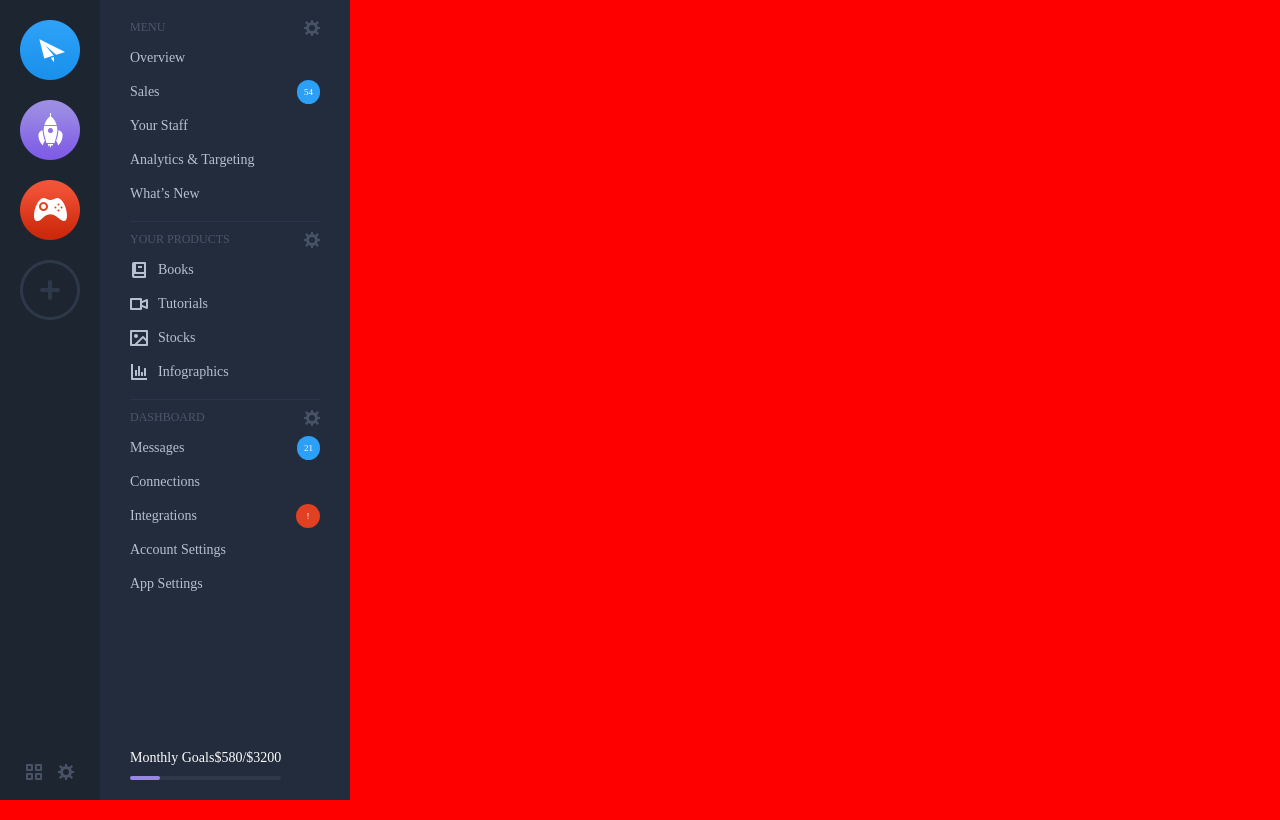
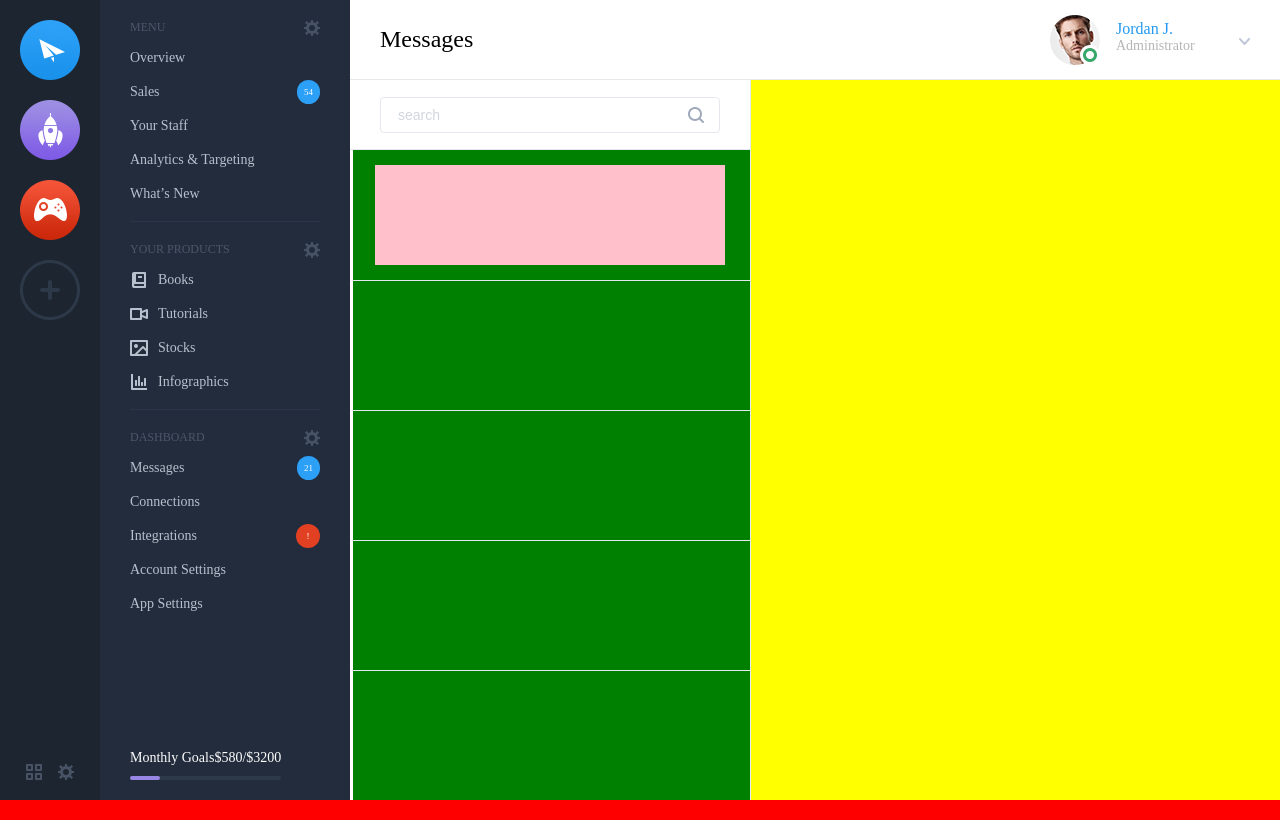
Before and after one commit to sanJane/complex-web, a plain HTML site: page index.html in a window 1280 px wide. Drawn offline with Linux system fonts and the light colour scheme.

Commit message:
10.28 developing

```diff
--- a/css/main.css
+++ b/css/main.css
@@ -44,6 +44,8 @@ body {
 /* 最左侧边栏 */
 #app {
 	/* Formatting Model */
+	flex-shrink: 0;
+	flex-basis: 100px;
 	z-index: 2;
 
 	/* Box Model */
@@ -102,6 +104,8 @@ body {
 /* 中间导航栏 */
 #guide {
 	/* Formatting Model */
+	flex-shrink: 0;
+	flex-basis: 250px;
 
 	/* Box Model */
 	width: 250px;
@@ -110,7 +114,12 @@ body {
 	/* Typographic */
 
 	/* Visual */
+	overflow: scroll;
 	background: #222c3c;
+}
+
+#guide::-webkit-scrollbar {
+	display: none;
 }
 
 #guide::after {
@@ -124,7 +133,12 @@ body {
 	height: 100%;
 
 	/* Box Model */
-	margin: 20px 30px;
+	margin: 0 30px;
+}
+
+#guide .box::before {
+	display: table;
+	content: "";
 }
 
 #guide .box::after {
@@ -151,7 +165,7 @@ body {
 	/* Formatting Model */
 
 	/* Box Model */
-	margin-top: 10px;
+	margin-top: 20px;
 
 	/* Typographic */
 	color: #4c5769;
@@ -255,17 +269,17 @@ body {
 #guide #goal {
 	/* Formatting Model */
 	position: absolute;
-	bottom: 40px;
+	bottom: 20px;
 
 	/* Box Model */
 	height: 30px;
 }
 
-#guide .goal-title {
+#guide #goal .goal-title {
 	/* Formatting Model */
 	/* position: relative; */
 	display: flex;
-	justify-content: space-between;
+	justify-content: space-around;
 	align-items: center;
 
 	/* Typographic */
@@ -302,3 +316,203 @@ body {
 	/* Visual */
 	background: #9886e4;
 }
+
+/* app详情栏 */
+#message {
+	/* Formatting Model */
+	display: flex;
+	flex-direction: column;
+	flex-grow: 1;
+
+	/* Box Model */
+	background: #fff;
+
+	overflow: hidden;
+}
+
+/* app顶栏 */
+#message #top-bar {
+	/* Formatting Model */
+	display: flex;
+	justify-content: space-between;
+	align-items: center;
+	flex-basis: 80px;
+	flex-shrink: 0;
+
+	/* Box Model */
+	border-bottom: 1px solid #e6e9ec;
+	width: 100%;
+	height: 80px;
+
+	/* Visual */
+}
+
+#message #top-bar .title {
+	/* Box Model */
+	margin-left: 30px;
+
+	/* Typographic */
+	font-size: 24px;
+}
+
+#message #top-bar .admin {
+	/* Formatting Model */
+	position: relative;
+
+	/* Box Model */
+	margin-right: 30px;
+	width: 200px;
+	height: 50px;
+}
+
+#message #top-bar .admin_icon {
+	position: absolute;
+	left: 0;
+}
+
+#message #top-bar .drop {
+	position: absolute;
+	top: 20px;
+	right: 0;
+}
+
+#message #top-bar .admin p {
+	margin-left: 66px;
+}
+
+#message #top-bar .name {
+	/* Box Model */
+	margin-top: 5px;
+
+	/* Typographic */
+	font-size: 16px;
+	color: #2399f1;
+}
+
+#message #top-bar .permissions {
+	/* Typographic */
+	font-size: 14px;
+	color: #b5b5b5;
+}
+
+#message .box {
+	/* Formatting Model */
+	display: flex;
+	flex-grow: 1;
+
+	/* Box Model */
+	width: 100%;
+	height: 100%;
+
+	/* Visual */
+	/* background: green; */
+}
+
+#message .chats {
+	/* Formatting Model */
+	display: flex;
+	flex-direction: column;
+	flex-basis: 400px;
+	flex-shrink: 0;
+
+	/* Box Model */
+	border-right: 1px solid #e5e8ee;
+
+	/* Visual */
+	/* background: blue; */
+}
+
+#message .chats .search {
+	/* Formatting Model */
+	flex-basis: 70px;
+	display: flex;
+	justify-content: center;
+	align-items: center;
+	flex-shrink: 0;
+
+	/* Box Model */
+	border-bottom: 1px solid #e5e8ee;
+	width: 400px;
+	height: 70px;
+
+	/* Visual */
+}
+
+#message .chats .search .input {
+	/* Formatting Model */
+	display: flex;
+	align-items: center;
+	justify-content: space-between;
+
+	/* Box Model */
+	border: 1px solid #e5e8ee;
+	border-radius: 4px;
+	padding: 0 15px;
+	width: 340px;
+	height: 36px;
+}
+
+#message .chats .search input {
+	width: 290px;
+	border: none;
+
+	/* Typographic */
+	font-size: 14px;
+
+	/* Virsual */
+	outline: none;
+
+}
+
+#message .chats .search input::placeholder {
+	font-size: 14px;
+	color: #d1d6de;
+}
+
+#message .chats .sec-box {
+	/* Formatting Model */
+	flex-grow: 1;
+	display: flex;
+	flex-direction: column;
+
+	/* Virsual */
+	overflow: scroll;
+}
+
+#message .chats .sec-box::-webkit-scrollbar {
+	display: none;
+}
+
+#message .chats .chat {
+	/* Formatting Model */
+	display: flex;
+	flex-basis: 130px;
+	flex-shrink: 0;
+
+	/* Box Model */
+	border-bottom: 1px solid #e5e8ee;
+	border-left: 3px solid #fff;
+	width: 100%;
+
+	/* Virsual */
+	background: green;
+}
+#message .chats .chat:hover{
+	border-left: 3px solid #2399f1;
+}
+
+#message .chat .thr-box{
+	margin: 15px 25px;
+	margin-left: 22px;
+	width: 350px;
+	height: 100px;
+
+	background: pink;
+}
+#message .open-chat {
+	/* Formatting Model */
+	flex-grow: 1;
+
+	/* Visual */
+	background: yellow;
+}
--- a/index.html
+++ b/index.html
@@ -127,6 +127,38 @@
 				</div>
 			</div>
 		</div>
-		<div id="message"></div>
+		<div id="message">
+			<div id="top-bar">
+				<p class="title">Messages</p>
+				<div class="admin">
+					<img src="img/admin_03.png" class="admin_icon">
+					<p class="name">Jordan J.</p>
+					<p class="permissions">Administrator</p>
+					<img src="img/drop_03.png" class="drop">
+				</div>
+			</div>
+			<div class="box">
+				<div class="chats">
+					<div class="search">
+						<div class="input">
+							<input type="text" name="" id="" value="" placeholder="search" />
+							<img src="img/input_03.png" >
+						</div>
+					</div>
+					<div class="sec-box">
+						<div class="chat">
+							<div class="thr-box"></div>
+						</div>
+						<div class="chat"></div>
+						<div class="chat"></div>
+						<div class="chat"></div>
+						<div class="chat"></div>
+						<div class="chat"></div>
+						<div class="chat"></div>
+					</div>
+				</div>
+				<div class="open-chat"></div>
+			</div>
+		</div>
 	</body>
 </html>
```
Also changed, not shown: img/admin_03.png (added), img/drop_03.png (added), img/input_03.png (added).
